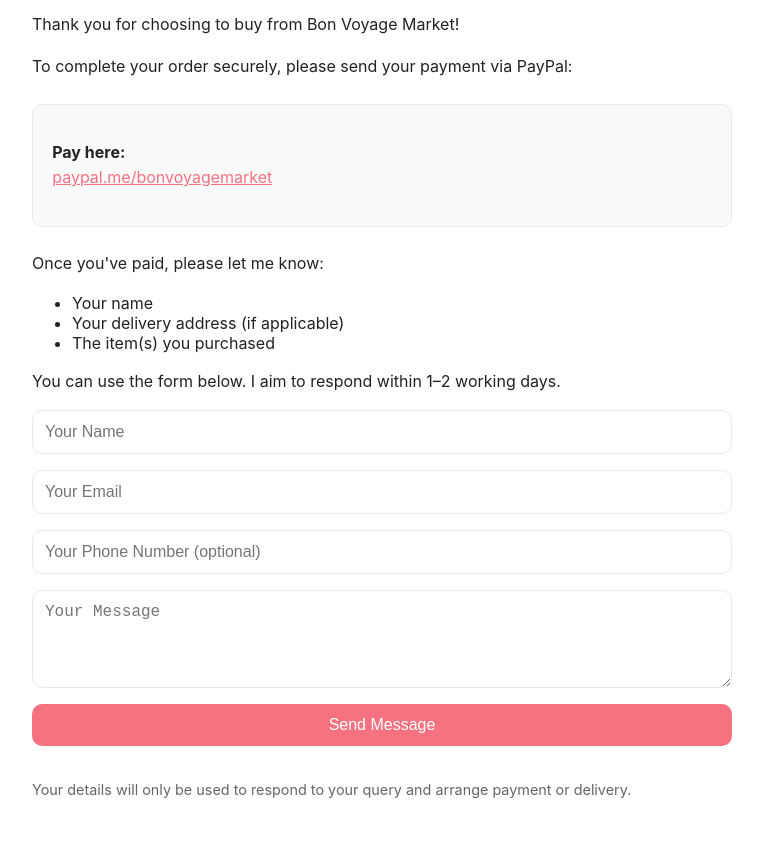
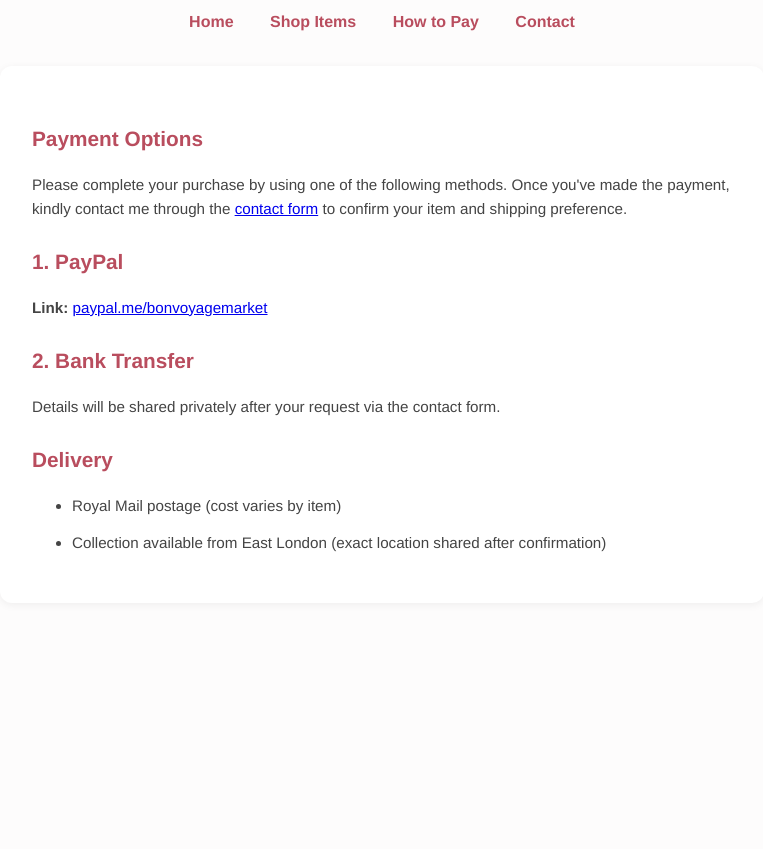
Before and after one commit to msheysat/bon-voyage-market, a plain HTML site: page payment-instructions.html in a window 1280 px wide. Shown: the part 112-961 px from the top of the page, without its empty margins (258-1021 px from the left). After the commit the page ends 800 px from the top, so only its background shows below. Drawn offline with Linux system fonts and the light colour scheme.

Commit message:
updated asthetics

```diff
--- a/payment-instructions.html
+++ b/payment-instructions.html
@@ -3,136 +3,89 @@
 <head>
   <meta charset="UTF-8">
   <meta name="viewport" content="width=device-width, initial-scale=1.0">
-  <title>Payment Instructions</title>
+  <title>How to Pay – Bon Voyage Market</title>
   <style>
-    :root {
-      --primary: #222;
-      --accent: #f67280;
-      --background: #ffffff;
-      --border: #eaeaea;
-      --radius: 10px;
+    body {
+      font-family: 'Helvetica Neue', sans-serif;
+      background: #fdfcfc;
+      color: #444;
+      margin: 0;
+      padding: 2rem;
+      line-height: 1.6;
     }
-
-    body {
-      font-family: 'Inter', sans-serif;
-      background-color: var(--background);
-      color: var(--primary);
-      padding: 2rem;
-      margin: 0;
-      max-width: 700px;
-      margin: auto;
-    }
-
     h1 {
       text-align: center;
+      color: #b94d5e;
       font-size: 2rem;
+      margin-bottom: 1rem;
+    }
+    nav {
+      text-align: center;
       margin-bottom: 2rem;
     }
-
-    p {
-      line-height: 1.6;
-      margin-bottom: 1rem;
-    }
-
-    .contact-box, .success-message {
-      background: #fafafa;
-      border: 1px solid var(--border);
-      border-radius: var(--radius);
-      padding: 1.2rem;
-      margin: 1.5rem 0;
-    }
-
-    .success-message {
-      color: #155724;
-      background-color: #eafaf1;
-      border-color: #c6f1d6;
-    }
-
-    form {
-      display: flex;
-      flex-direction: column;
-      gap: 1rem;
-    }
-
-    input, textarea {
-      padding: 0.75rem;
-      border: 1px solid var(--border);
-      border-radius: var(--radius);
+    nav a {
+      margin: 0 1rem;
+      color: #b94d5e;
+      text-decoration: none;
+      font-weight: 600;
       font-size: 1rem;
     }
-
-    button {
-      background-color: var(--accent);
+    .content {
+      max-width: 700px;
+      margin: 0 auto;
+      background: white;
+      padding: 2rem;
+      border-radius: 12px;
+      box-shadow: 0 2px 8px rgba(0, 0, 0, 0.06);
+    }
+    h2 {
+      color: #b94d5e;
+      font-size: 1.3rem;
+      margin-top: 1.5rem;
+    }
+    p, li {
+      font-size: 0.95rem;
+      margin-bottom: 0.8rem;
+    }
+    .button {
+      display: inline-block;
+      margin-top: 1rem;
+      padding: 0.6rem 1.2rem;
+      background-color: #b94d5e;
       color: white;
-      border: none;
-      border-radius: var(--radius);
-      padding: 0.75rem;
+      border-radius: 6px;
+      text-decoration: none;
       font-size: 1rem;
-      cursor: pointer;
-      transition: background 0.3s ease;
     }
-
-    button:hover {
-      background-color: #d75b6c;
-    }
-
-    a {
-      color: var(--accent);
-      word-break: break-word;
-    }
-
-    .note {
-      font-size: 0.9rem;
-      color: #666;
-      margin-top: 2rem;
+    .button:hover {
+      background-color: #a84151;
     }
   </style>
-  <script>
-    window.addEventListener("DOMContentLoaded", function () {
-      const query = new URLSearchParams(window.location.search);
-      if (query.get("success") === "true") {
-        document.getElementById("success-box").style.display = "block";
-      }
-    });
-  </script>
 </head>
 <body>
+  <h1>How to Pay</h1>
+  <nav>
+    <a href="index.html">Home</a>
+    <a href="items.html">Shop Items</a>
+    <a href="payment-instructions.html">How to Pay</a>
+    <a href="contact.html">Contact</a>
+  </nav>
 
-  <h1>Payment Instructions</h1>
+  <div class="content">
+    <h2>Payment Options</h2>
+    <p>Please complete your purchase by using one of the following methods. Once you've made the payment, kindly contact me through the <a href="contact.html">contact form</a> to confirm your item and shipping preference.</p>
 
-  <p>Thank you for choosing to buy from Bon Voyage Market!</p>
+    <h2>1. PayPal</h2>
+    <p><strong>Link:</strong> <a href="https://paypal.me/bonvoyagemarket" target="_blank">paypal.me/bonvoyagemarket</a></p>
 
-  <p>To complete your order securely, please send your payment via PayPal:</p>
+    <h2>2. Bank Transfer</h2>
+    <p>Details will be shared privately after your request via the contact form.</p>
 
-  <div class="contact-box">
-    <p><strong>Pay here:</strong><br>
-    <a href="https://paypal.me/bonvoyagemarket?country.x=GB&amp;locale.x=en_GB" target="_blank">paypal.me/bonvoyagemarket</a></p>
+    <h2>Delivery</h2>
+    <ul>
+      <li>Royal Mail postage (cost varies by item)</li>
+      <li>Collection available from East London (exact location shared after confirmation)</li>
+    </ul>
   </div>
-
-  <p>Once you've paid, please let me know:</p>
-  <ul>
-    <li>Your name</li>
-    <li>Your delivery address (if applicable)</li>
-    <li>The item(s) you purchased</li>
-  </ul>
-
-  <p>You can use the form below. I aim to respond within 1–2 working days.</p>
-
-  <div id="success-box" class="success-message" style="display: none;">
-    ✅ Thank you! Your message has been sent successfully. I aim to respond within 1–2 working days.
-  </div>
-
-  <form action="https://formspree.io/f/xeogbqng" method="POST">
-    <input type="hidden" name="_redirect" value="https://msheysat.github.io/bon-voyage-market/payment-instructions.html?success=true">
-
-    <input type="text" name="name" placeholder="Your Name" required>
-    <input type="email" name="email" placeholder="Your Email" required>
-    <input type="tel" name="phone" placeholder="Your Phone Number (optional)">
-    <textarea name="message" rows="4" placeholder="Your Message" required></textarea>
-    <button type="submit">Send Message</button>
-  </form>
-
-  <p class="note">Your details will only be used to respond to your query and arrange payment or delivery.</p>
-
 </body>
 </html>
```
